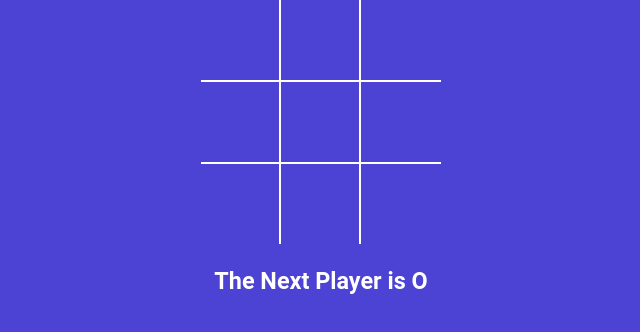
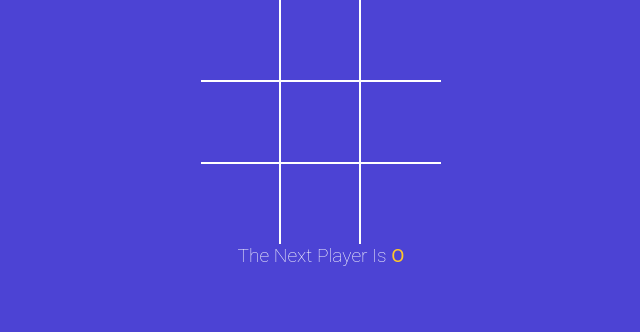
Before and after one commit to rohitsnair7272/tictactoe-Game, a React (Vite) app: page / in a window 1280 px wide. Shown: the top 332 px of the page, without its empty margins (319-959 px from the left). Built offline with nearby package versions, Linux system fonts and the light colour scheme.

Commit message:
Applied Game draw functionality , Color coded the Status message and made a new component for it

```diff
--- a/src/App.jsx
+++ b/src/App.jsx
@@ -1,17 +1,13 @@
 import './styles.scss';
 import Board from './components/board';
 import { useState } from 'react';
+import StatusMessage from './components/statusMessage';
 import { calculateWinner } from './components/winner';
 
 function App() {
   const [squares, setsquares] = useState(Array(9).fill(null));
   const [isXNext, setIsXNext] = useState(false);
   const winner = calculateWinner(squares);
-  const nextPlayerMessage = isXNext ? 'X' : 'O';
-  const statusMessage = winner
-    ? `The Winner is ${winner}`
-    : `The Next Player is ${nextPlayerMessage}`;
-
   const HandleSquareClick = clickedPosition => {
     if (squares[clickedPosition] || winner) {
       return;
@@ -30,7 +26,7 @@ function App() {
   return (
     <div className="app">
       <Board squares={squares} HandleSquareClick={HandleSquareClick} />
-      <h3>{statusMessage}</h3>
+      <StatusMessage winner={winner} isXNext={isXNext} squares={squares} />
     </div>
   );
 }
--- /dev/null
+++ b/src/components/StatusMessage.jsx
@@ -0,0 +1,38 @@
+const StatusMessage = ({ isXNext, winner, squares }) => {
+  const noMovesLeft = squares.every(squareValue => squareValue != null);
+  const nextPlayerMessage = isXNext ? 'X' : 'O';
+
+  const renderStatusMessage = () => {
+    if (winner) {
+      return (
+        <>
+          The winner is{' '}
+          <span className={winner == 'X' ? 'textgreen' : 'text-orange'}>
+            {winner}
+          </span>
+        </>
+      );
+    }
+    if (!winner && noMovesLeft) {
+      return (
+        <>
+          Its A DRAW between <span className="text-green">X</span> and{' '}
+          <span className="text-orange">O</span>
+        </>
+      );
+    }
+    if (!winner && !noMovesLeft) {
+      return (
+        <>
+          The Next Player Is{' '}
+          <span className={isXNext ? 'text-green' : 'text-orange'}>
+            {nextPlayerMessage}
+          </span>
+        </>
+      );
+    }
+    return null;
+  };
+  return <div className="status-message">{renderStatusMessage()}</div>;
+};
+export default StatusMessage;
```
